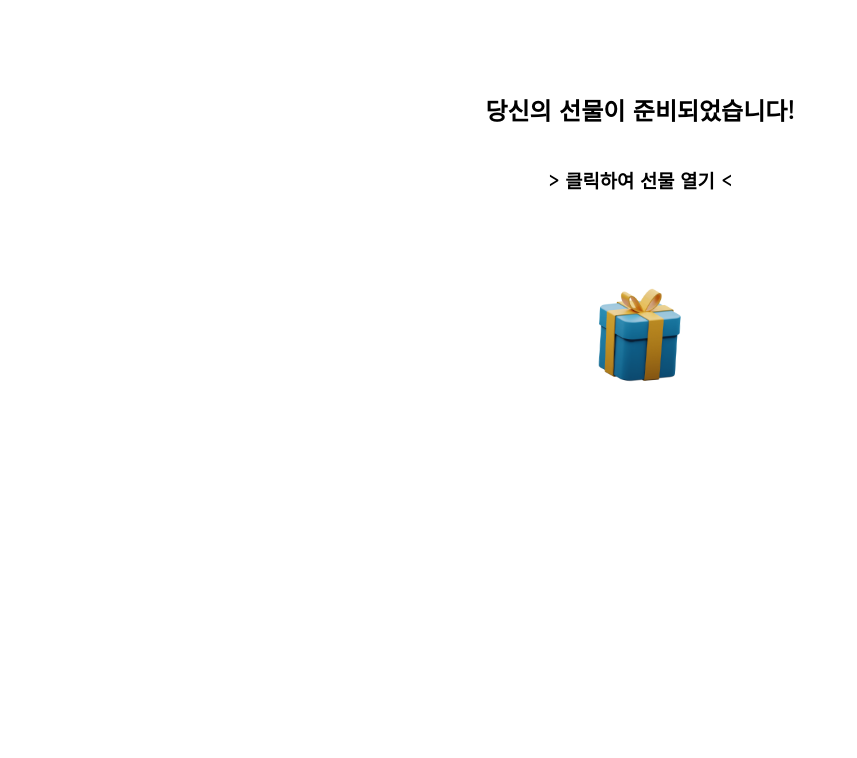
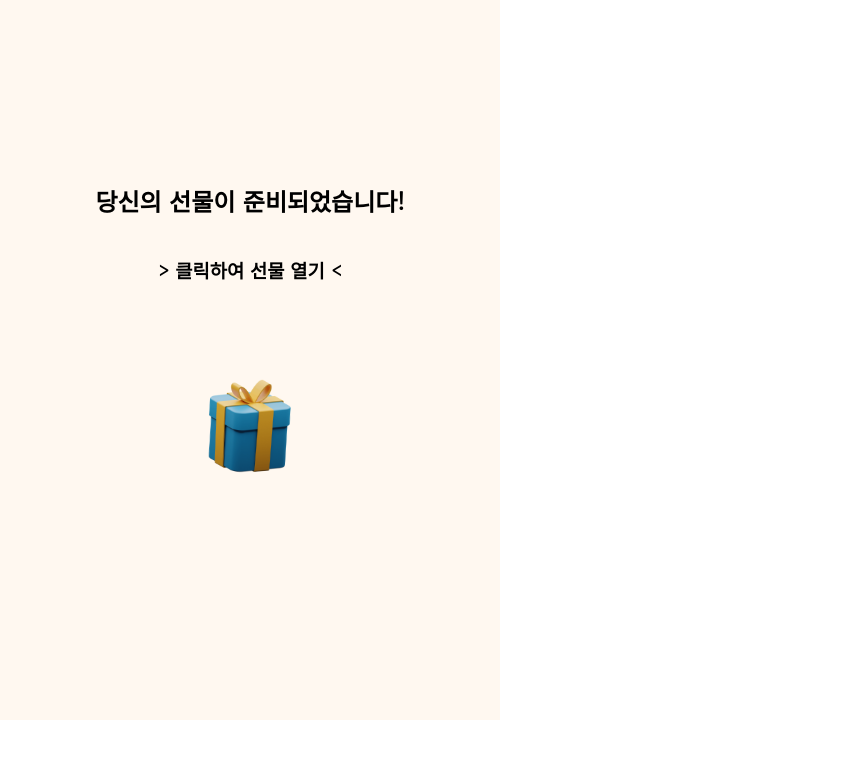
Before and after one commit to GDSC-GIST/GIFT, a React (Create React App) app in the folder front/: page /prepare/1 in a window 1280 px wide. Shown: the top 758 px of the page, without its empty margins (0-857 px from the left). Built offline with nearby package versions, Linux system fonts and the light colour scheme.

Commit message:
Update PreparePage.jsx
정렬 및 색상 변경

```diff
--- a/front/src/pages/PreparePage.jsx
+++ b/front/src/pages/PreparePage.jsx
@@ -6,18 +6,29 @@ import lottie  from '../assets/lottie';
 
 
 const Prepare = styled.div`
-    display: flex;
-    justify-content: center;
-    flex-direction: column;
-    align-items: center;
-    margin : 0 auto;
+  position : relative;
+  background: #fff8f0;
+  flex : 1;
+  border: 0px solid transparent;
+  overflow : hidden auto;
+  display: flex;
+  flex-direction : column;
+  justify-content: center;
+  align-items: center;
+  -webkit-box-pack : center;
+  -webkit-box-align : center;
+  align-items : center;
+  height: 90vh;
+  max-width: 500px;
+  width: 100%;
+  filter: drop-shadow(transparent 0px 0px 0px);
+  border-radius: 0px;
 `;
 
 function PreparePage() {
     const {resultID}=useParams(); //type: string
     return (
         <Prepare>
-            <br /><br /><br />
         <h2>당신의 선물이 준비되었습니다!</h2>
         <h3>{'>'} 클릭하여 선물 열기 {'<'}</h3>
         <Link to={'/result/'+resultID}>
```
